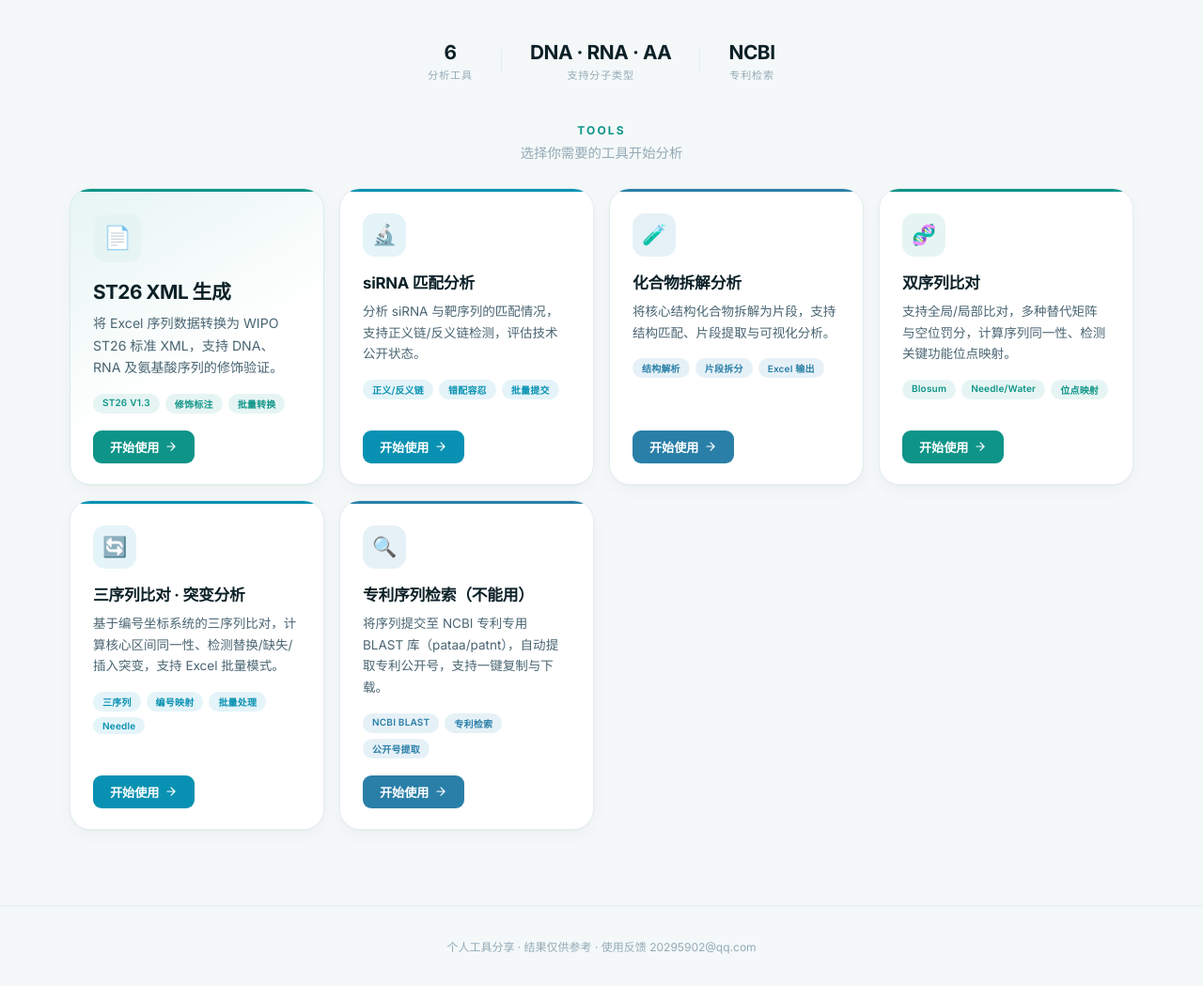
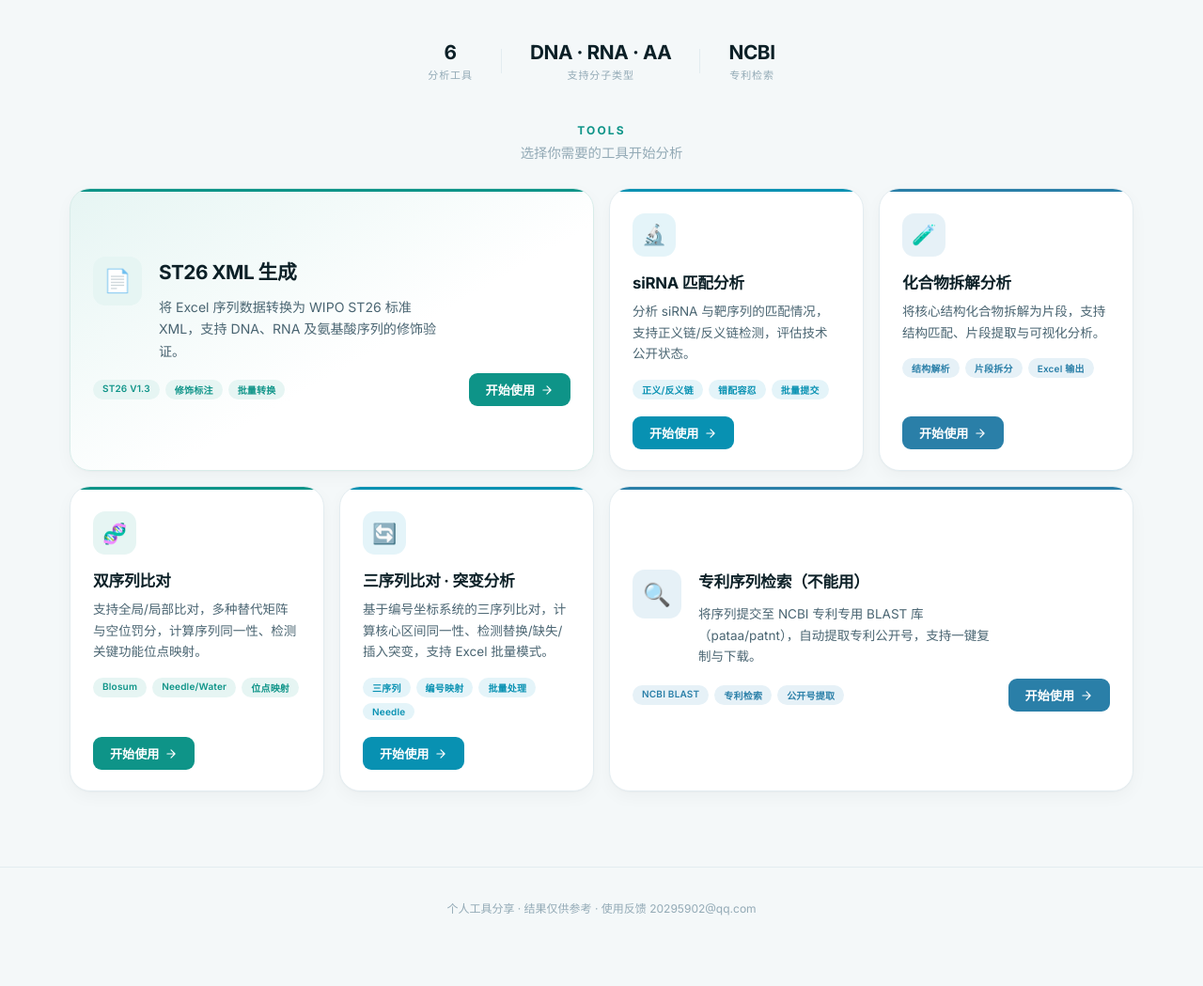
Before and after one commit to encyclopatent/sayhello, a Flask app: page / in a window 1280 px wide. Shown: the part 243-1292 px from the top of the page at 94% size. After the commit the page ends 1217 px from the top, so only its background shows below. Run offline with Flask 2, Linux system fonts and the light colour scheme; parts of the project's set-up code (start-up, migrations or seed data) failed here and were passed over.

Commit message:
style: 修正宽卡片跨列布局失效
grid-column: span 2 此前只写在 max-width: 1024px 的媒体查询里，桌面端
没有跨列规则，ST26 卡片实际只有 271px 宽，塞不下新写的三列网格，
正文被压到约 25px 后每行只渲染一个字。

把跨列规则补回基础层，并加注释说明为何不能只留在媒体查询中；
另为 <=640px 补纵向堆叠回退——窄卡片里图标与按钮分列两侧会挤没正文。

CDP 实测 1440/1024/768/375 四档横向溢出均为 0，1440 下两张宽卡
均为 558px（= 271×2 + 16 间距）。

```diff
--- a/templates/main.html
+++ b/templates/main.html
@@ -133,6 +133,10 @@
       grid-template-columns: repeat(4, 1fr);
       gap: 16px;
     }
+    /* ST26 与专利检索各跨 2 列，形成 2-1-1 / 1-1-2 的节奏。
+       注意：这条必须放在基础层，媒体查询里的同类规则只在窄屏生效。 */
+    .tool-card:nth-child(1),
+    .tool-card:nth-child(6) { grid-column: span 2; }
 
     /* ===== Tool Card ===== */
     .tool-card {
@@ -214,14 +218,46 @@
     .tool-card:nth-child(3n+2) { --tone: var(--cyan); --tone-soft: var(--cyan-soft); }
     .tool-card:nth-child(3n)   { --tone: var(--sea);  --tone-soft: var(--sea-soft);  }
 
-    /* ===== 主推卡片：ST26（跨 2 列） ===== */
+    /* ===== 跨 2 列的宽卡片：改为横向布局 ===== */
+    /* 跨列后若沿用纵向堆叠，文字只占左侧一小块，右半边会整片留白。
+       故改为横向网格：图标在左跨两行，标题与描述在右，标签与按钮沉到第三行。 */
+    :is(.tool-card:nth-child(1), .tool-card:nth-child(6)) {
+      display: grid;
+      grid-template-columns: auto minmax(0, 1fr) auto;
+      grid-template-areas:
+        "icon title ."
+        "icon desc  ."
+        "tags tags  act";
+      column-gap: 18px;
+      row-gap: 12px;
+      align-content: center;
+    }
+    :is(.tool-card:nth-child(1), .tool-card:nth-child(6)) > .tool-card-icon {
+      grid-area: icon; align-self: start; margin-bottom: 0;
+    }
+    :is(.tool-card:nth-child(1), .tool-card:nth-child(6)) > h3 {
+      grid-area: title; margin-bottom: 0;
+    }
+    :is(.tool-card:nth-child(1), .tool-card:nth-child(6)) > p {
+      grid-area: desc; margin-bottom: 0;
+    }
+    :is(.tool-card:nth-child(1), .tool-card:nth-child(6)) > .tool-tags {
+      grid-area: tags; margin-bottom: 0; align-self: center;
+    }
+    :is(.tool-card:nth-child(1), .tool-card:nth-child(6)) > .tool-card-actions {
+      grid-area: act; margin-top: 0; justify-content: flex-end;
+    }
+
+    /* ===== 主推卡片：ST26 ===== */
     .tool-card:nth-child(1) {
       background: linear-gradient(150deg, var(--teal-soft) 0%, var(--surface) 58%);
       border-color: #d8ece9;
     }
     .tool-card:nth-child(1) h3 { font-size: 1.3rem; letter-spacing: -0.025em; }
-    .tool-card:nth-child(1) p { font-size: 0.88rem; max-width: 46ch; }
-    .tool-card:nth-child(1) .tool-card-icon { width: 52px; height: 52px; font-size: 24px; }
+    .tool-card:nth-child(1) p { font-size: 0.88rem; }
+    :is(.tool-card:nth-child(1), .tool-card:nth-child(6)) > .tool-card-icon {
+      width: 52px; height: 52px; font-size: 24px;
+    }
 
     /* ===== Footer ===== */
     .footer {
@@ -243,6 +279,14 @@
       .tools-grid { grid-template-columns: 1fr; }
       .tool-card:nth-child(1),
       .tool-card:nth-child(6) { grid-column: span 1; }
+      /* 单列时恢复纵向堆叠：窄卡片里图标与按钮分列两侧会把正文挤到很窄 */
+      :is(.tool-card:nth-child(1), .tool-card:nth-child(6)) {
+        grid-template-columns: 1fr;
+        grid-template-areas: "icon" "title" "desc" "tags" "act";
+      }
+      :is(.tool-card:nth-child(1), .tool-card:nth-child(6)) > .tool-card-actions {
+        justify-content: flex-start;
+      }
       .tool-card:nth-child(1) h3 { font-size: 1.12rem; }
       .tool-card { padding: 22px 20px 20px; }
     }
```
